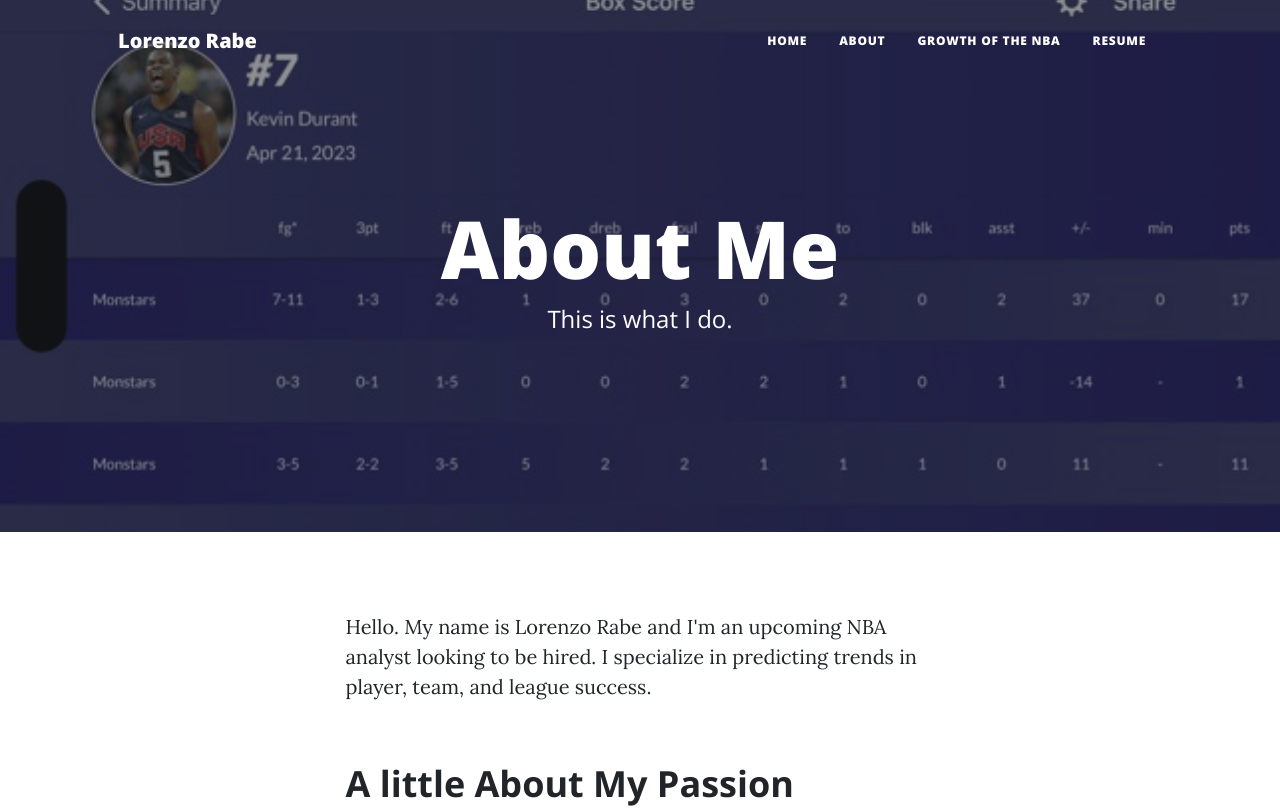
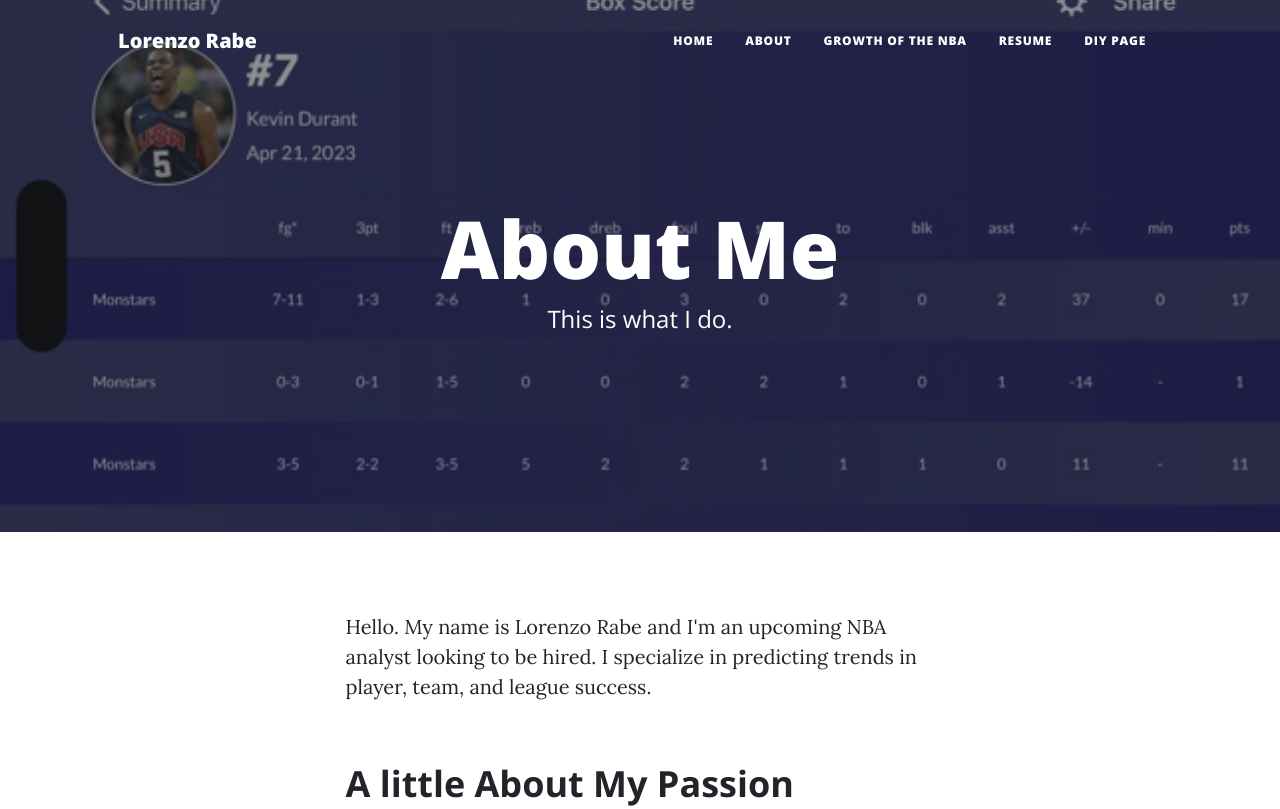
Before and after one commit to LegendaryLdawg/IS201, a plain HTML site: page about.html in a window 1280 px wide. Shown: the top 809 px of the page. Drawn offline with nearby package versions, Linux system fonts and the light colour scheme.

Commit message:
Add files via upload

```diff
--- a/about.html
+++ b/about.html
@@ -30,6 +30,7 @@
                         <li class="nav-item"><a class="nav-link px-lg-3 py-3 py-lg-4" href="about.html">About</a></li>
                         <li class="nav-item"><a class="nav-link px-lg-3 py-3 py-lg-4" href="post.html">Growth of the NBA</a></li>
                         <li class="nav-item"><a class="nav-link px-lg-3 py-3 py-lg-4" href="contact.html">Resume</a></li>
+                        <li class="nav-item"><a class="nav-link px-lg-3 py-3 py-lg-4" href="DIY page.html">DIY page</a></li>
                     </ul>
                 </div>
             </div>
```
Also changed, not shown: contact.html (+1 -0 lines), index.html (+1 -0 lines), post.html (+1 -0 lines).
